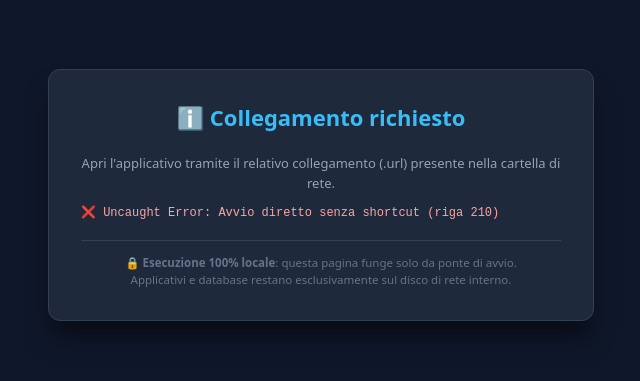
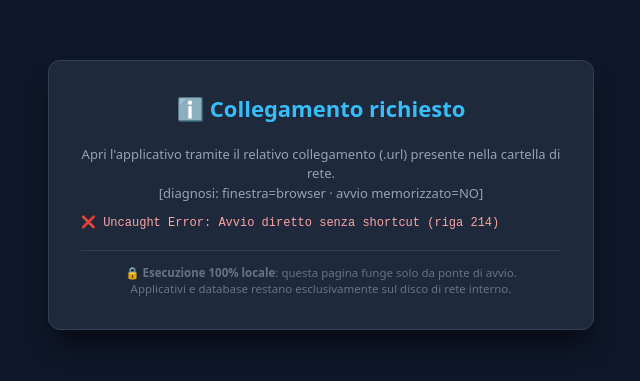
Before and after one commit to chiasso4181/go_csbd, a plain HTML site: page index.html in a window 1280 px wide. Shown: the part 205-586 px from the top of the page, without its empty margins (319-959 px from the left). Drawn offline with Linux system fonts and the light colour scheme.

Commit message:
Update index.html

```diff
--- a/index.html
+++ b/index.html
@@ -114,7 +114,7 @@ function getMergedParams() {
 
   // App installata da Edge (finestra «standalone») aperta senza parametri: riusa l'ultimo avvio con pwa=1
   try {
-    if (window.matchMedia('(display-mode: standalone)').matches || window.matchMedia('(display-mode: minimal-ui)').matches) {
+    if (!window.matchMedia('(display-mode: browser)').matches || navigator.standalone) {   // finestra app (standalone, minimal-ui, overlay…), cioè NON una normale scheda
       const ultimo = localStorage.getItem('__BOOT_PARAMS_PWA__');
       if (ultimo) return new URLSearchParams(ultimo);
     }
@@ -207,6 +207,10 @@ if (cfgErr || !CFG) {
   uiTitle.textContent = 'ℹ️ Collegamento richiesto';
   btnMain.style.display = 'none';
   uiHint.textContent = cfgErr;
+  try {   // diagnosi (utile se l'app installata non riparte): modalità finestra e parametri memorizzati
+    const modi = ['browser', 'standalone', 'minimal-ui', 'window-controls-overlay', 'fullscreen'].filter(m => window.matchMedia('(display-mode: ' + m + ')').matches);
+    uiHint.textContent += '\n[diagnosi: finestra=' + (modi.join(',') || '?') + ' · avvio memorizzato=' + (localStorage.getItem('__BOOT_PARAMS_PWA__') ? 'sì' : 'NO') + ']';
+  } catch (_) {}
   throw new Error('Avvio diretto senza shortcut');
 }
 
```
